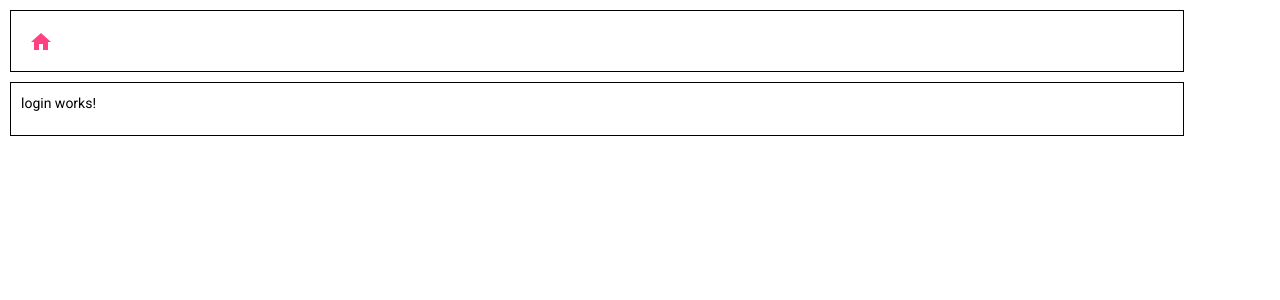
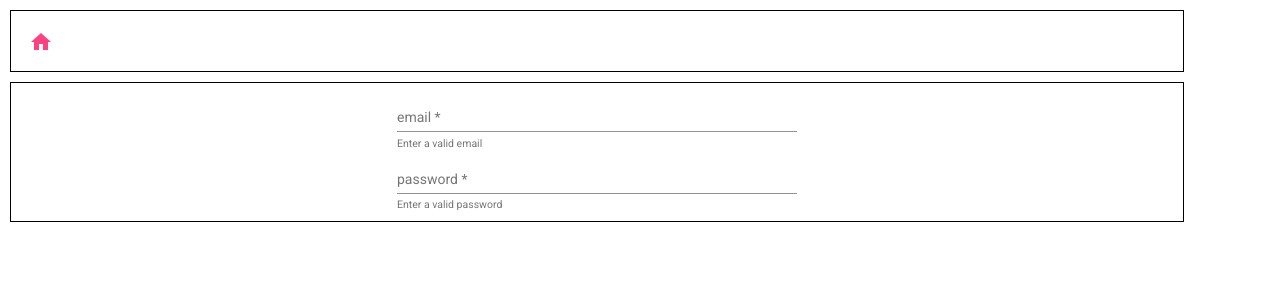
Before and after one commit to Yahekoo/Fitness, an Angular app: page /login in a window 1280 px wide. Shown: the top 300 px of the page. Built offline with nearby package versions, Linux system fonts and the light colour scheme.

Commit message:
add extra features

```diff
--- a/src/app/app.module.ts
+++ b/src/app/app.module.ts
@@ -12,7 +12,7 @@ import { PastTrainingComponent } from './training/past-training/past-training.co
 import { WelcomeComponent } from './welcome/welcome.component';
 import { AppRoutingModule } from './app-routing.module';
 import { FlexLayoutModule  } from '@angular/flex-layout';
-import { FormsModule } from '@angular/forms';
+import { FormsModule, ReactiveFormsModule } from '@angular/forms';
 
 @NgModule({
   declarations: [
@@ -31,7 +31,8 @@ import { FormsModule } from '@angular/forms';
     MaterialModule,
     AppRoutingModule,
     FlexLayoutModule ,
-    FormsModule
+    FormsModule,
+    ReactiveFormsModule
 
 
   ],
--- a/src/app/auth/login/login.component.css
+++ b/src/app/auth/login/login.component.css
@@ -0,0 +1,3 @@
+mat-form-field {
+    width: 400px;
+}
--- a/src/app/auth/login/login.component.html
+++ b/src/app/auth/login/login.component.html
@@ -1 +1,14 @@
-<p>login works!</p>
+<section class="login-form">
+    <form [formGroup]="loginForm" fxLayout="column" fxLayoutAlign="center center" fxLayoutGap="5px" (ngSubmut)="onSubmit()">
+        <mat-form-field>
+            <input type="email" placeholder="email" matInput formControlName="email"/>
+            <mat-hint>Enter a valid email</mat-hint>
+            <mat-error>Invalid or missing email</mat-error>
+        </mat-form-field>
+        <mat-form-field>
+            <input type="password" placeholder="password" matInput formControlName="password"/>
+             <mat-hint>Enter a valid password</mat-hint>
+             <mat-error>missing password</mat-error>
+        </mat-form-field>
+    </form>
+</section>
--- a/src/app/auth/login/login.component.ts
+++ b/src/app/auth/login/login.component.ts
@@ -1,4 +1,5 @@
 import { Component, OnInit } from '@angular/core';
+import { FormControl, FormGroup, Validators } from '@angular/forms';
 
 @Component({
   selector: 'app-login',
@@ -7,9 +8,23 @@ import { Component, OnInit } from '@angular/core';
 })
 export class LoginComponent implements OnInit {
 
+  loginForm :any ;
   constructor() { }
 
   ngOnInit(): void {
+    this.loginForm = new FormGroup({
+      email : new FormControl('',{
+        validators : [Validators.required,Validators.email]
+      }),
+      password : new FormControl('',{
+        validators : [Validators.required]
+      })
+    })
+
+  }
+
+  onSubmit(){
+
   }
 
 }
--- a/src/app/auth/signup/signup.component.html
+++ b/src/app/auth/signup/signup.component.html
@@ -1,6 +1,6 @@
 
 <section class="signup-form">
-    <form fxLayout="column" fxLayoutAlign="center center" #f="ngForm" (ngSubmit)="onSubmit(f)">
+    <form fxLayout="column" fxLayoutAlign="center center" fxLayoutGap="5px" #f="ngForm" (ngSubmit)="onSubmit(f)">
         <mat-form-field>
             <input type="email"
              matInput placeholder="Email"
@@ -25,6 +25,15 @@
             />
             <mat-hint align="end"> {{pwLength.value?.length}}/6</mat-hint>
         </mat-form-field>
-        <button type="submit" mat-raised-button color="primary" [disabled]="isDisabled">Submit</button>
+        <mat-form-field>
+            <input name="birthdate" ngModel required matInput placeholder="Choose your birthdate" [matDatepicker]="picker"
+            [max] = "maxDate"
+            />
+            <mat-datepicker-toggle matSuffix [for]="picker"></mat-datepicker-toggle>
+            <mat-datepicker #picker></mat-datepicker>
+
+        </mat-form-field>
+        <mat-checkbox ngModel name="agree" required>Agree on terms of use</mat-checkbox>
+        <button type="submit" mat-raised-button color="primary" [disabled]="isDisabled || f.invalid">Submit</button>
     </form>
 </section>
--- a/src/app/auth/signup/signup.component.ts
+++ b/src/app/auth/signup/signup.component.ts
@@ -9,10 +9,13 @@ import { NgForm } from '@angular/forms';
 export class SignupComponent implements OnInit {
 
   isDisabled = false;
+  maxDate : Date = new Date();
 
   constructor() { }
 
   ngOnInit(): void {
+    this.maxDate.setFullYear(this.maxDate.getFullYear() - 18);
+
   }
 
   onSubmit(form : NgForm) {
```
Also changed, not shown: src/app/material.module.ts (+5 -2 lines).
